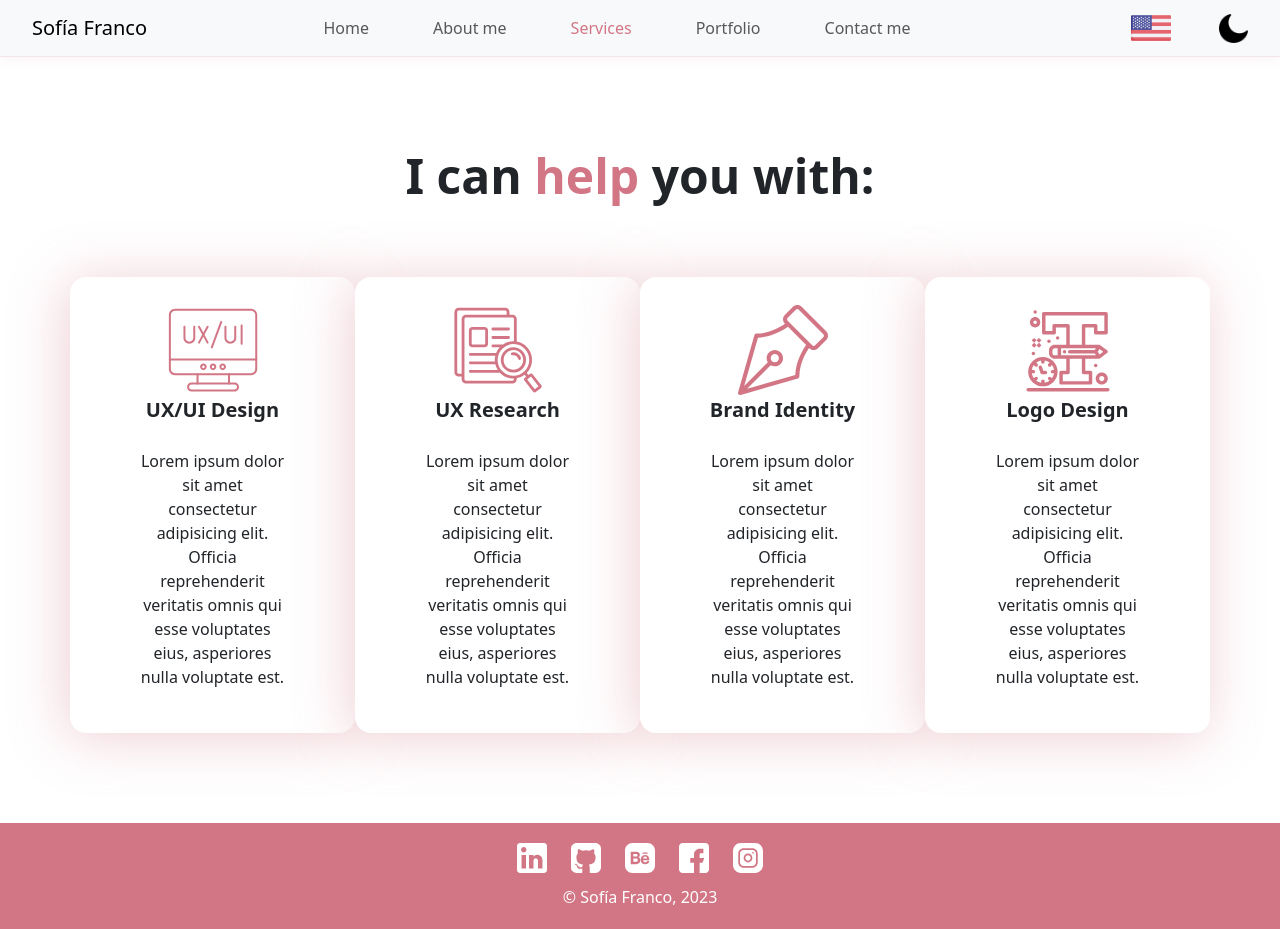
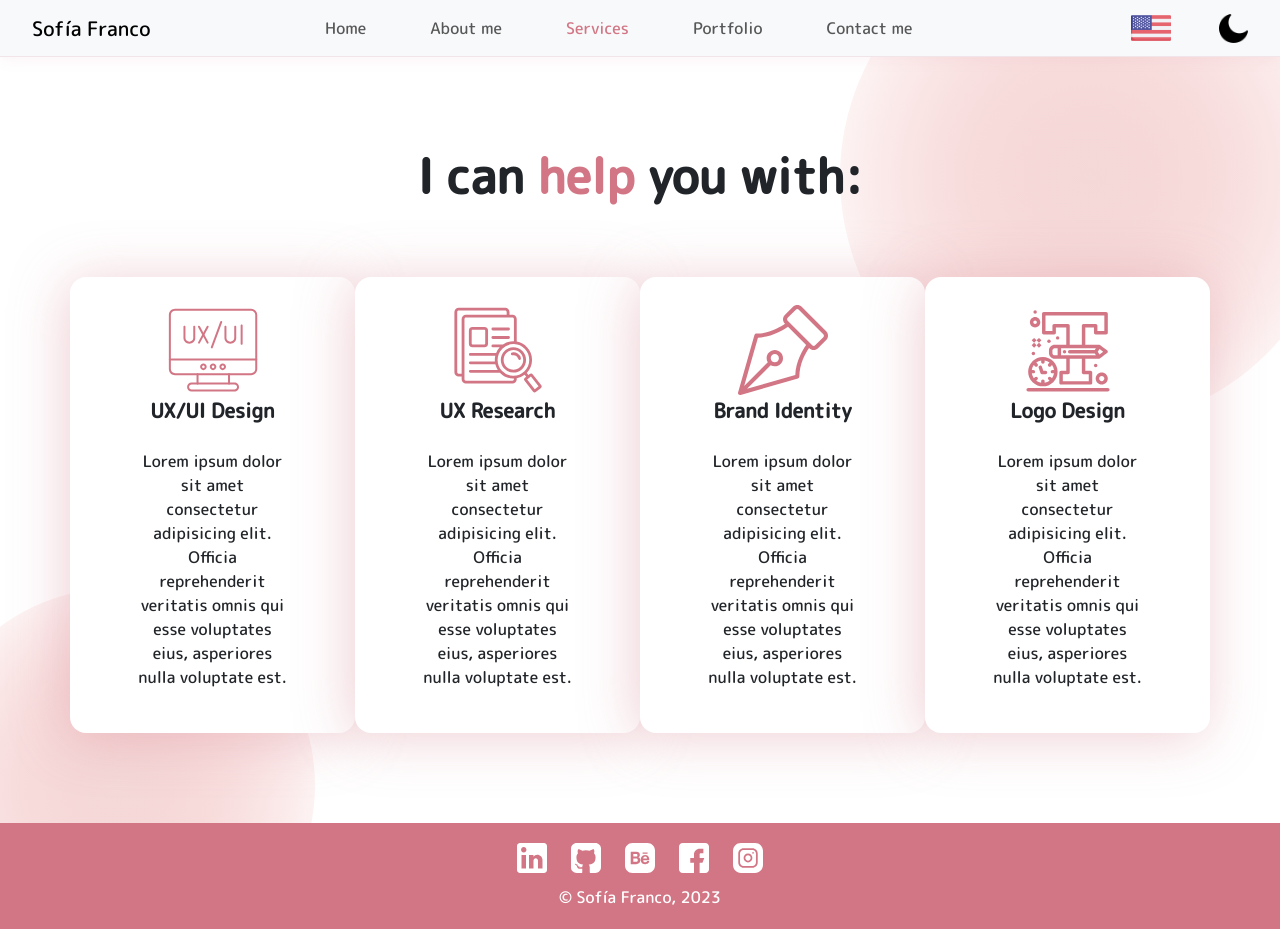
Before and after one commit to SofiaFrancobz/Proyecto-Desarrollo-Web-Portafolio-Personal, a website: page pages/services.html in a window 1280 px wide. Drawn offline with nearby package versions, Linux system fonts and the light colour scheme; files that its build step writes are made by us from their sources; files whose address does not match are found by name.

Commit message:
mejorar services page con sass

```diff
--- a/pages/services.html
+++ b/pages/services.html
@@ -11,7 +11,7 @@
             integrity="sha384-KK94CHFLLe+nY2dmCWGMq91rCGa5gtU4mk92HdvYe+M/SXH301p5ILy+dN9+nJOZ"
             crossorigin="anonymous"
         />
-        <link rel="stylesheet" href="../css/services.css" />
+        <link rel="stylesheet" href="../css/style.css" />
         <title>Sofia Franco Portfolio</title>
     </head>
     <body>
--- /dev/null
+++ b/sass/layout/_services.scss
@@ -0,0 +1,46 @@
+main {
+    flex: 1;
+    @include flex($direction: column, $align: center);
+
+    .services {
+        margin: 90px 0;
+        padding: 0 40px;
+
+        header {
+            text-align: center;
+
+            h1 {
+                font-size: 48px;
+                font-weight: 600;
+                margin-bottom: 72px;
+
+                .highlight {
+                    color: $primary-color;
+                }
+            }
+        }
+
+        .card {
+            @include flex($direction: column, $align: center);
+            text-align: center;
+            padding: 28px 68px;
+            border-radius: 16px;
+            background-color: $tertiary-color;
+            box-shadow: -4px 4px 55px rgba(210, 118, 133, 0.35);
+            border: none;
+
+            img {
+                width: 90px;
+            }
+
+            header {
+                font-size: 20px;
+                font-weight: 600;
+            }
+
+            p {
+                margin-top: 24px;
+            }
+        }
+    }
+}
--- a/sass/style.scss
+++ b/sass/style.scss
@@ -10,3 +10,4 @@
 /* Base imports */
 @import "layout/index";
 @import "layout/about-me";
+@import "layout/services";
```
